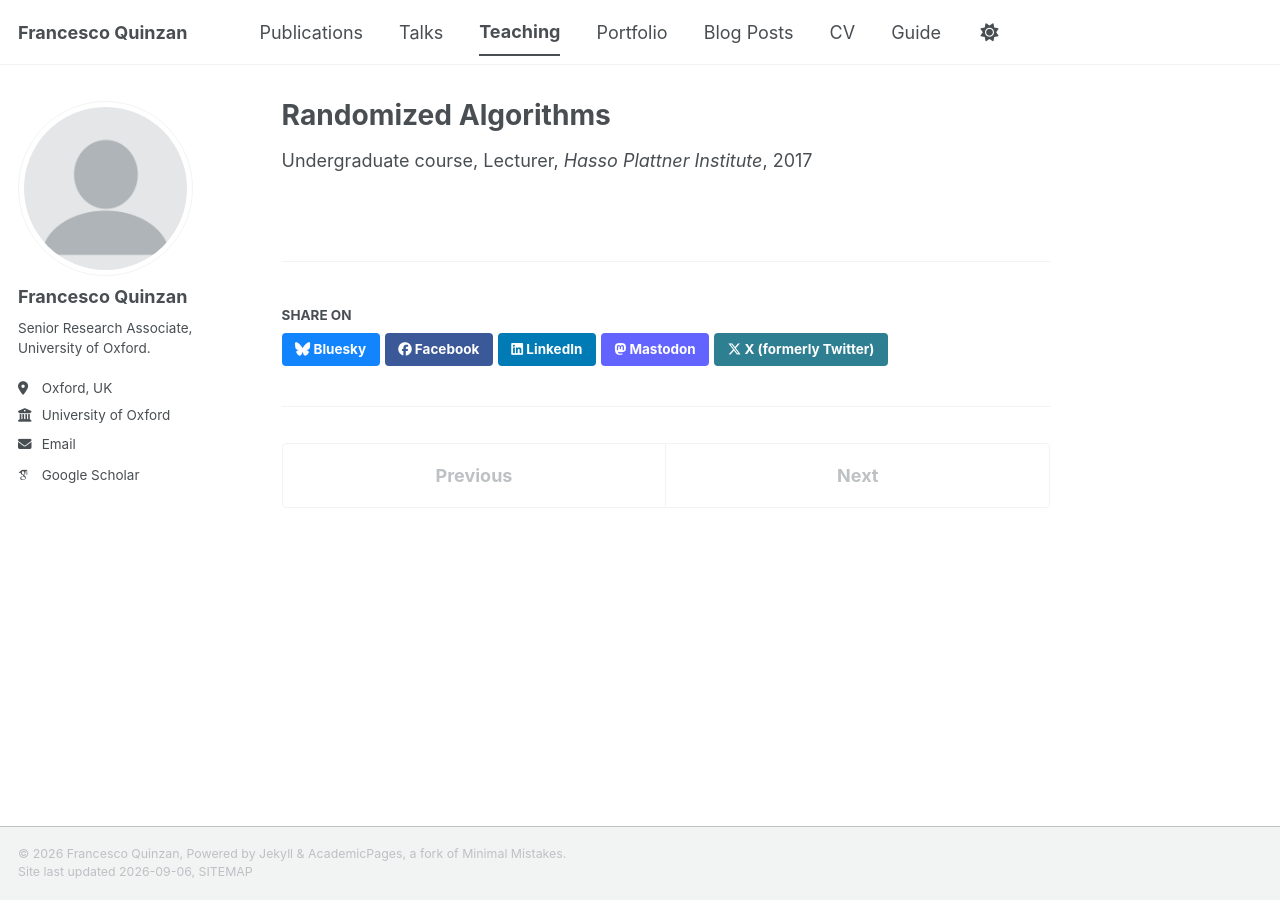
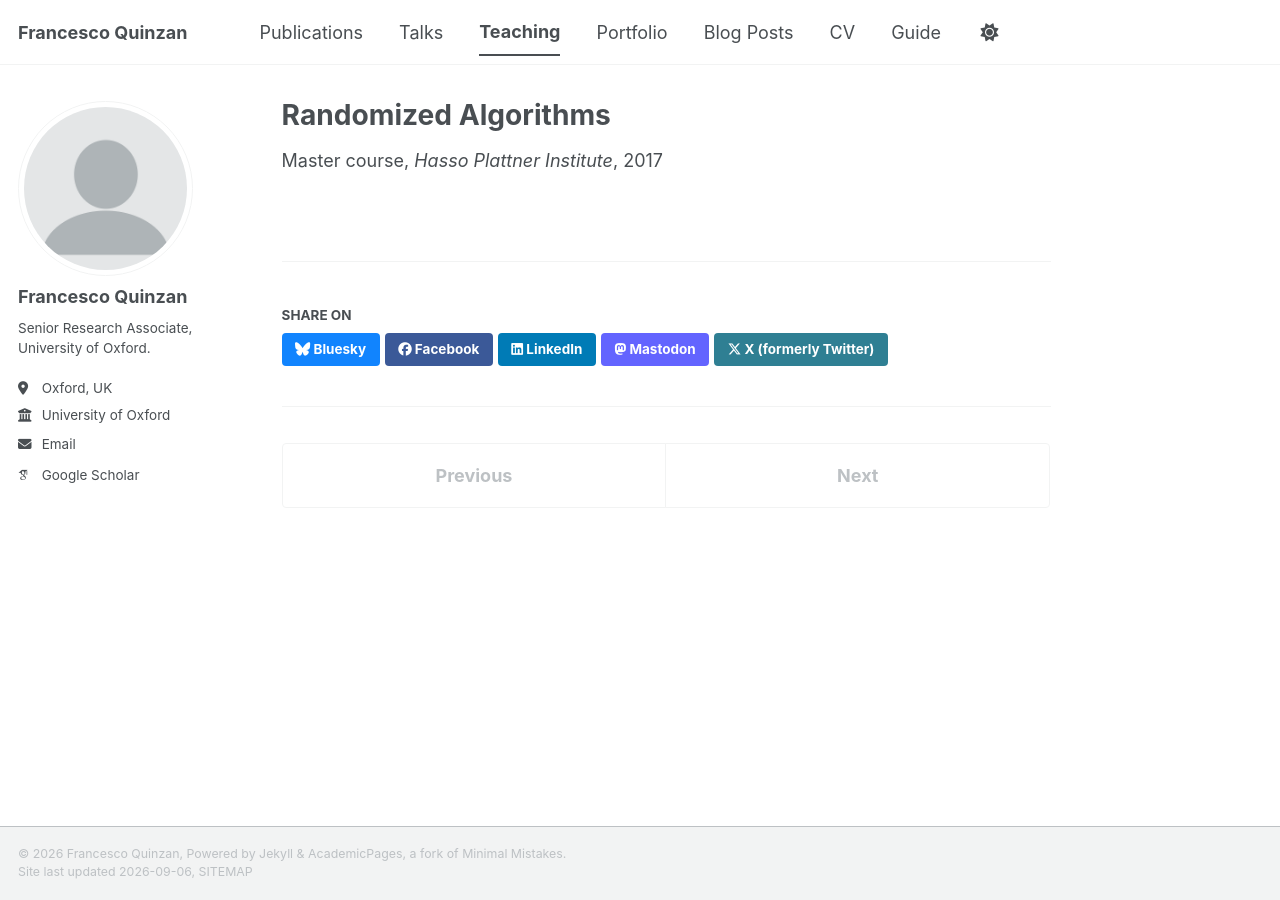
Before and after one commit to francescoQuinzan/francescoQuinzan.github.io, a Jekyll site: the page built from _teaching/2017-06-01-randomized-algorithms.md, in a window 1280 px wide. Built offline with Jekyll 4.4.1, drawn with Linux system fonts in a browser that asks for light colours; some web fonts are replaced; a script bundle is joined from its source files by our own code; library files that are not in the unit come from our copies.

Commit message:
Update 2017-06-01-randomized-algorithms.md

```diff
--- a/_teaching/2017-06-01-randomized-algorithms.md
+++ b/_teaching/2017-06-01-randomized-algorithms.md
@@ -1,7 +1,7 @@
 ---
 title: "Randomized Algorithms"
 collection: teaching
-type: "Undergraduate course, Lecturer"
+type: "Master course"
 permalink: /teaching/2017-randomized-algorithms
 venue: "Hasso Plattner Institute"
 date: 2017-06-01
```
